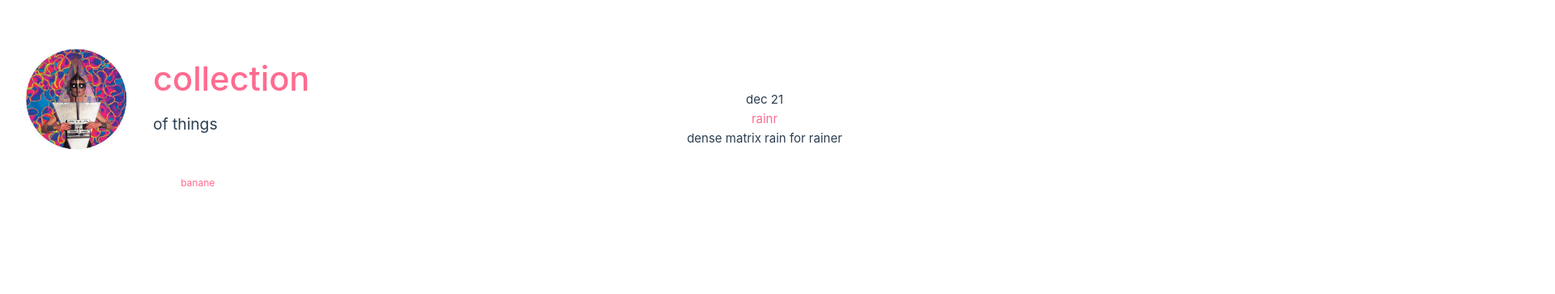
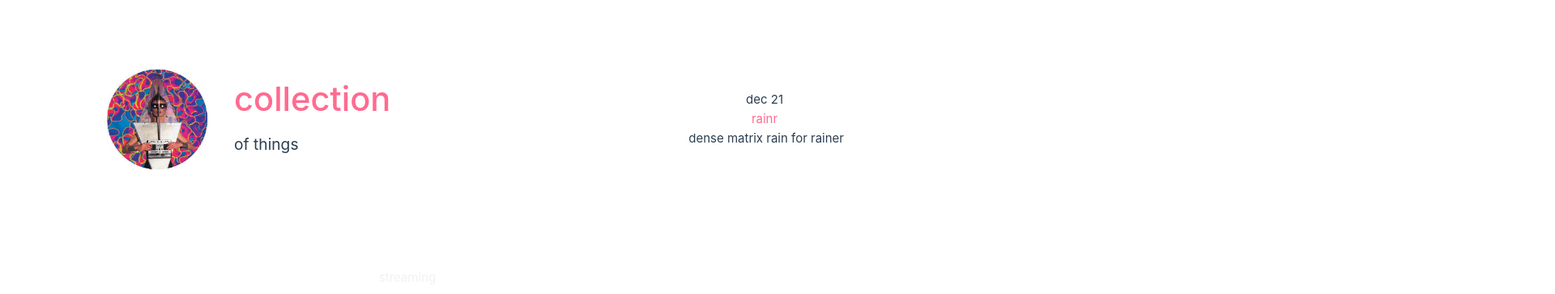
Before and after one commit to sirno/sirno.github.io, a Vue app: page / in a window 1280 px wide. Shown: the part 253-616 px from the top of the page at 81% size, 1920 px wide, since content can reach past the window. Built offline with nearby package versions, Linux system fonts and the light colour scheme.

Commit message:
Move navbar to bottom and adjust opacity.

```diff
--- a/src/App.vue
+++ b/src/App.vue
@@ -52,6 +52,10 @@ html {
   font-weight: normal;
 }
 
+.wrapper {
+  margin-left: 50px;
+}
+
 header {
   line-height: 1.5;
   max-height: 100vh;
@@ -80,7 +84,9 @@ a,
 }
 
 nav {
-  width: 100%;
+  position: fixed;
+  left: 10px;
+  bottom: 20px;
   font-size: 12px;
   text-align: center;
   margin-top: 2rem;
--- a/src/components/FloatingElement.vue
+++ b/src/components/FloatingElement.vue
@@ -9,6 +9,10 @@ export default {
     offset: Number,
   },
   computed: {
+    opacity() {
+      let size = 2 * Math.max(window.innerWidth, window.innerHeight);
+      return Math.max(0, 1 - this.offset / size);
+    },
     offsetWidth() {
       return this.offset * this.velocity[0];
     },
@@ -23,6 +27,7 @@ export default {
   <div
     class="float-element"
     :style="{
+      opacity: opacity,
       transform: 'translate(' + offsetWidth + 'px,' + offsetHeight + 'px)',
     }"
   >
--- a/src/components/TitleView.vue
+++ b/src/components/TitleView.vue
@@ -1,6 +1,15 @@
-//
 <script setup>
+import { mapState } from "pinia";
 import DisturbedString from "./DisturbedString.vue";
+import { useNutsStore } from "../stores/nuts";
+</script>
+
+<script>
+export default {
+  computed: {
+    ...mapState(useNutsStore, ["coconuts"]),
+  },
+};
 </script>
 
 <template>
@@ -14,7 +23,10 @@ import DisturbedString from "./DisturbedString.vue";
 
   <div class="title">
     <h1 class="colored">collection</h1>
-    <h3>of <DisturbedString>things</DisturbedString></h3>
+    <h3>
+      of <DisturbedString v-if="coconuts">things</DisturbedString
+      ><span v-if="!coconuts">things</span>
+    </h3>
   </div>
 </template>
 
@@ -29,11 +41,8 @@ h3 {
   font-size: 1.2rem;
 }
 
-nav {
-  display: flex;
-  flex-direction: row;
-  justify-content: center;
-  width: 100%;
+img {
+  margin-left: 50px;
 }
 
 .title {
--- a/src/stores/nuts.js
+++ b/src/stores/nuts.js
@@ -5,7 +5,7 @@ const keys = ["peanuts", "coconuts"];
 export const useNutsStore = defineStore({
   id: "nuts",
   state: () => ({
-    peanuts: false,
+    peanuts: true,
     coconuts: false,
   }),
   actions: {
```
